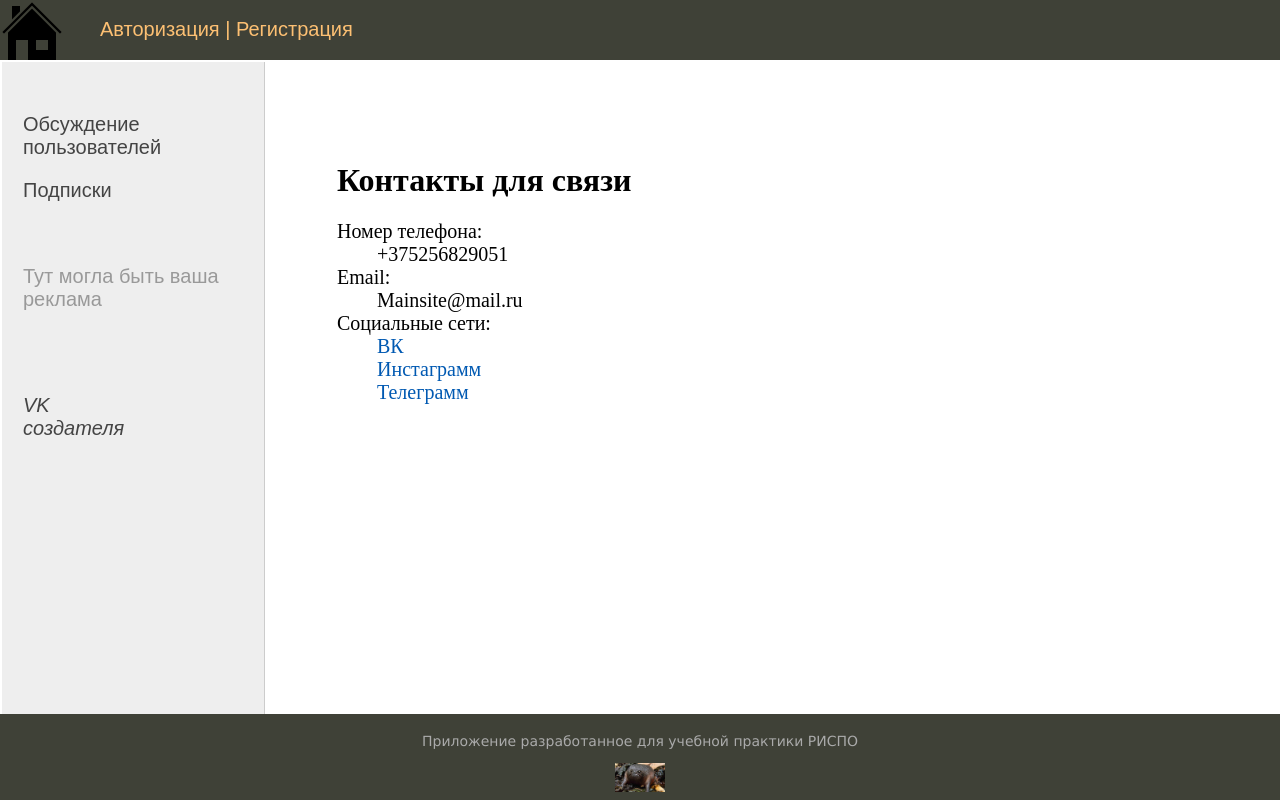
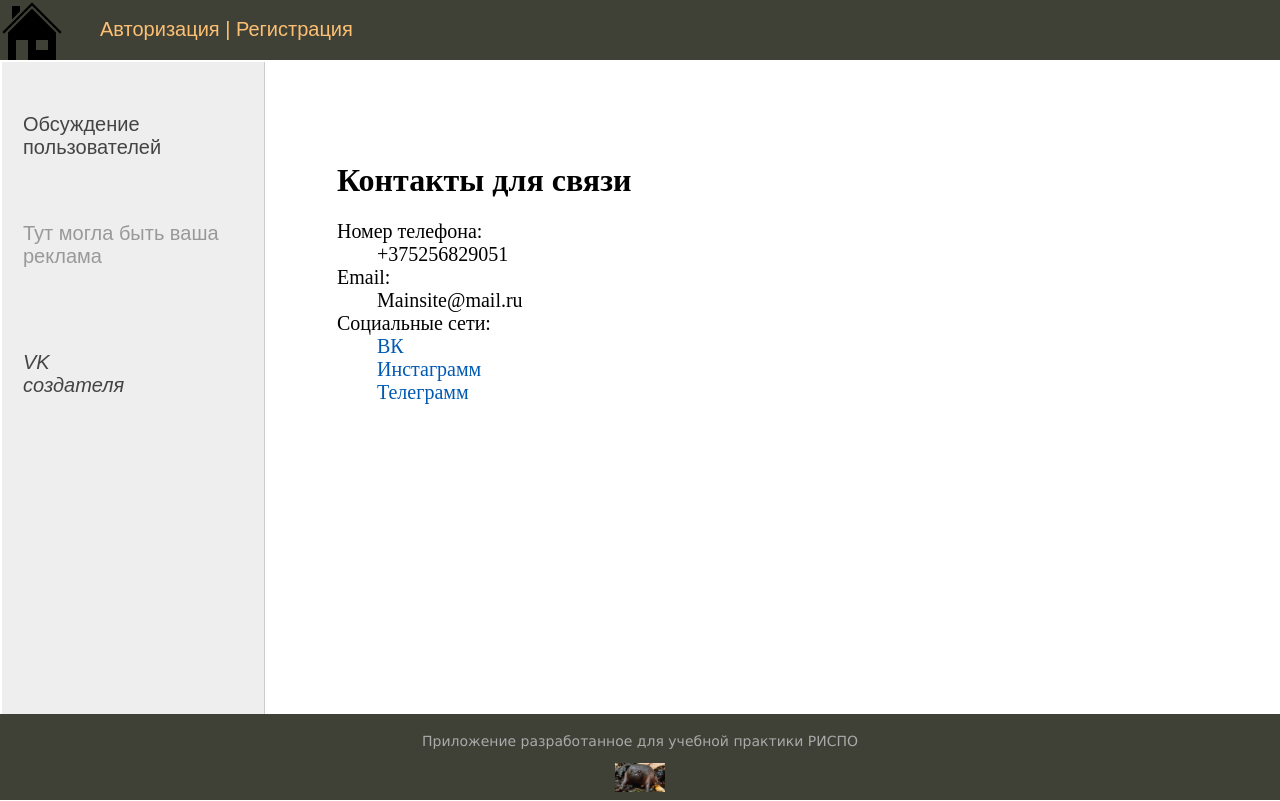
Before and after one commit to smile-rus1/Project_for_TRPO, a Django app: page /contact/ in a window 1280 px wide. Run offline with Django 4.2, Linux system fonts and the light colour scheme.

Commit message:
добавлена новая вкладка Подписки

```diff
--- a/activities/people_active/templates/base.html
+++ b/activities/people_active/templates/base.html
@@ -63,7 +63,9 @@
                     <p>
                        <a href="{% url 'discussion' %}">Обсуждение пользователей</a>
                     </p>
-                    <p><a href="#">Подписки</a></p>
+                    {% if request.user.is_authenticated %}
+                    <p><a href="{% url 'subscribe' %}">Подписки</a></p>
+                    {% endif %}
                 </div>
                  <br>
                 <div>
```
